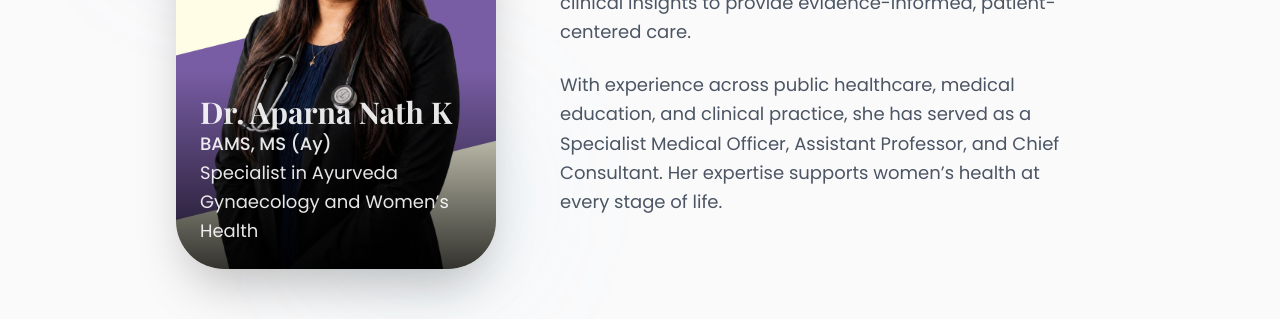
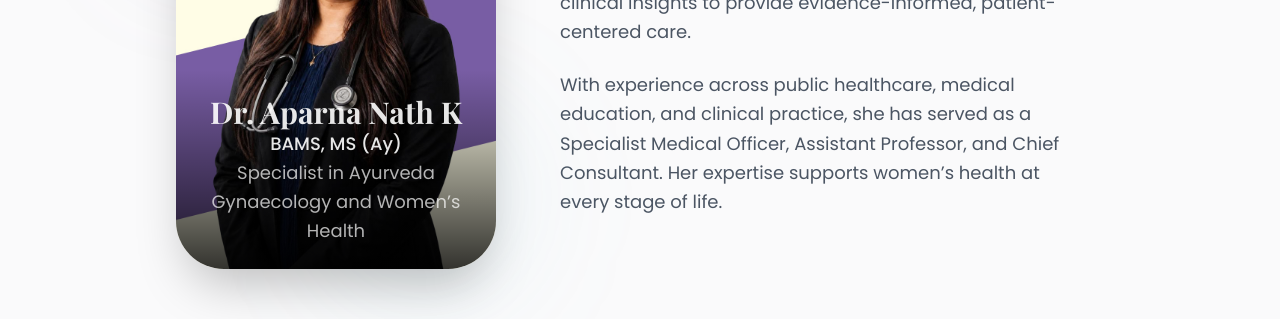
Before and after one commit to ashjalribu811-jpg/tenderbliss-postnatal-centre, a React (Vite) app: page / in a window 1280 px wide. Shown: the part 2515-2834 px from the top of the page. Built offline with nearby package versions, Linux system fonts and the light colour scheme; a web font is replaced by a local one.

Commit message:
updated maternity  website

```diff
--- a/src/components/sections/ExpertCare.tsx
+++ b/src/components/sections/ExpertCare.tsx
@@ -20,10 +20,10 @@ export const ExpertCare = () => {
                 alt="Lead Doctor"
                 className="w-full h-full object-cover"
               />
-              <div className="absolute bottom-0 left-0 right-0 p-6 bg-gradient-to-t from-black/80 to-transparent text-white">
+              <div className="absolute bottom-0 left-0 right-0 p-6 bg-gradient-to-t from-black/80 to-transparent text-white text-center">
                 <h3 className="text-3xl text-white/90 font-serif font-bold">Dr. Aparna Nath K</h3>
                 <p className="text-white/90 font-medium">BAMS, MS (Ay)</p>
-                <p className="text-white/90 font-small">Specialist in Ayurveda Gynaecology and Women’s Health</p>
+                <p className="text-white/70 font-small">Specialist in Ayurveda Gynaecology and Women’s Health</p>
               </div>
             </div>
             {/* Decoration */}
```
